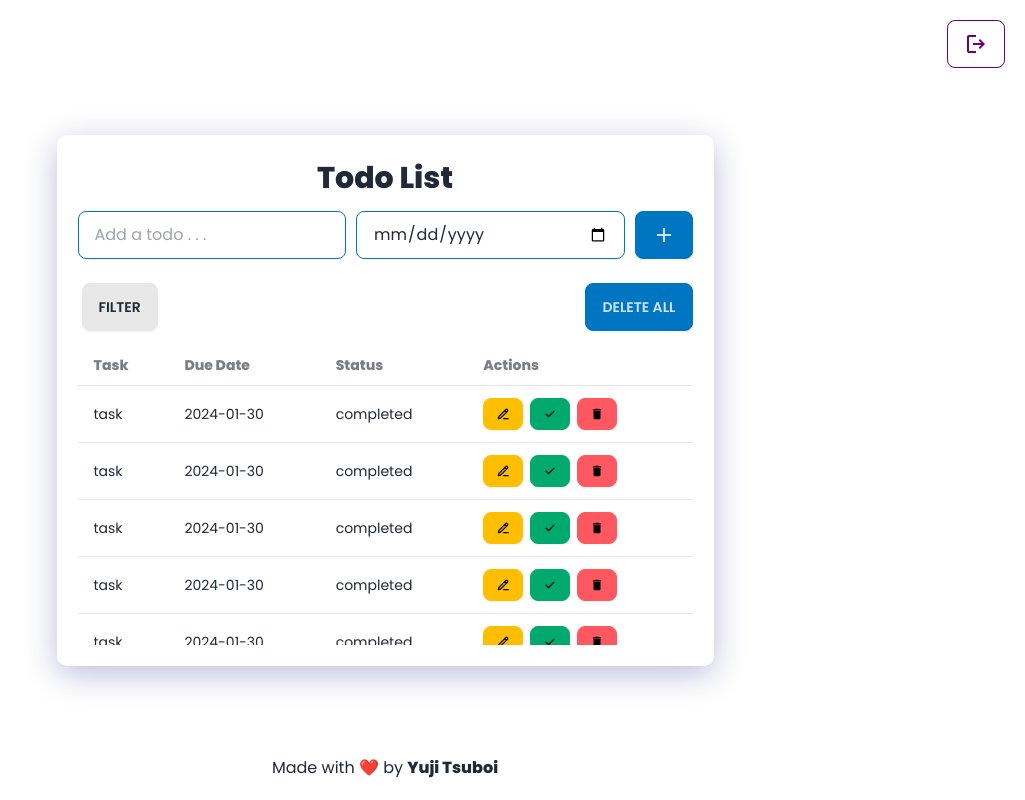
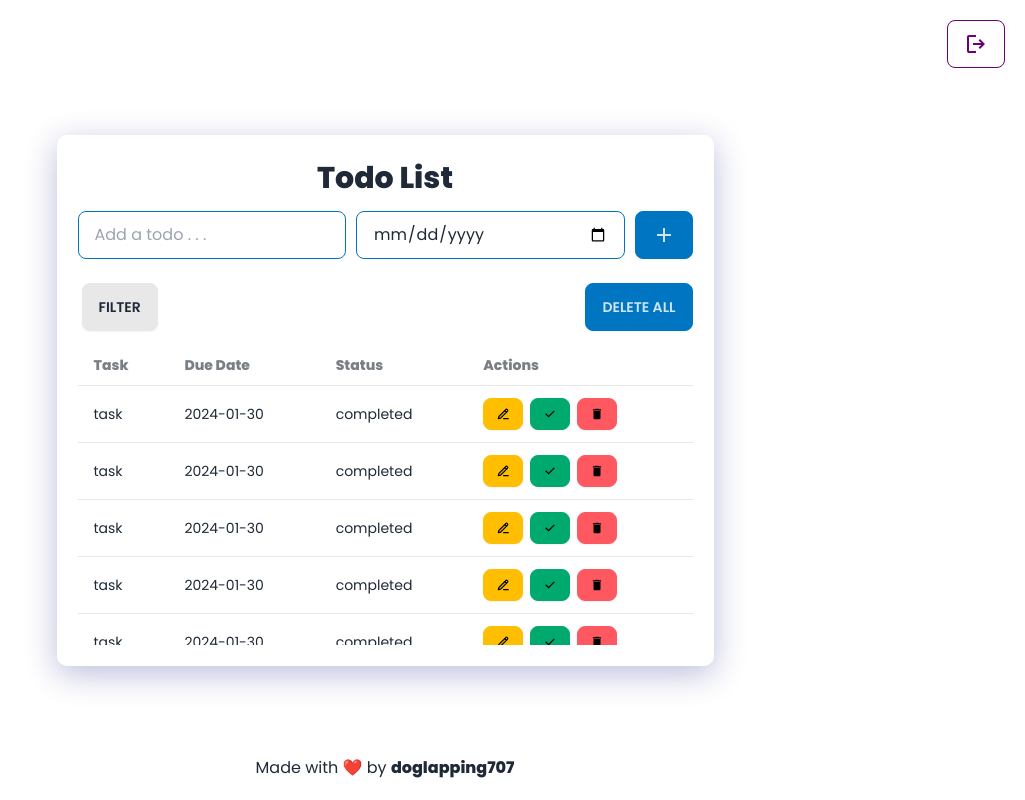
Before and after one commit to doglapping707/todo-app-ts, a React (Vite) app: page / in a window 1280 px wide. Shown: the whole page, without its empty margins (255-1280 px from the left). Built offline with nearby package versions, Linux system fonts and the light colour scheme.

Commit message:
Modify footer

```diff
--- a/src/pages/Home.tsx
+++ b/src/pages/Home.tsx
@@ -206,7 +206,7 @@ function Home() {
             </main>
             <footer>
                 <div className="author-text">
-                    <p>Made with ❤️ by <a href="https://github.com/doglapping707" target="_blank"><b>Yuji Tsuboi</b></a></p>
+                    <p>Made with ❤️ by <a href="https://github.com/doglapping707" target="_blank"><b>doglapping707</b></a></p>
                 </div>
             </footer>
         </>
```
